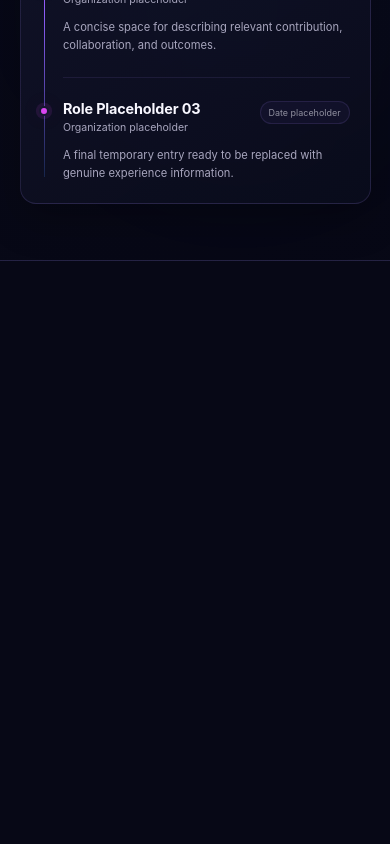
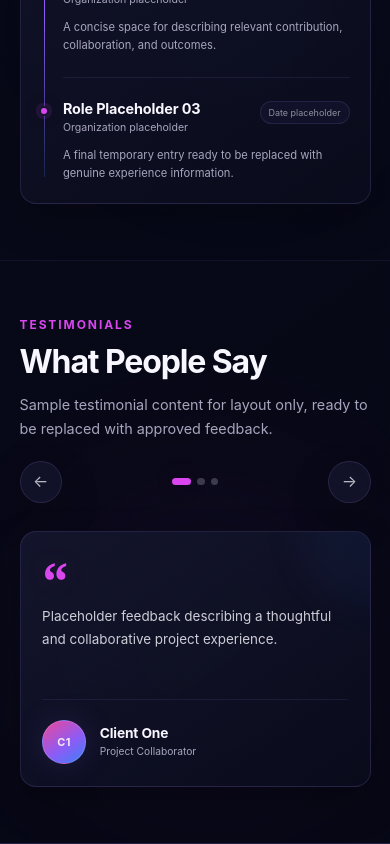
Before and after one commit to RYDON002/Design-, a React (Vite) app: page / in a window 390 px wide. Shown: the part 5275-6119 px from the top of the page. Before the commit the page ends 5536 px from the top, so only its background shows below. Built offline with nearby package versions, Linux system fonts and the light colour scheme.

Commit message:
feat: build responsive testimonials section

```diff
--- a/src/App.jsx
+++ b/src/App.jsx
@@ -5,6 +5,7 @@ import HeroSection from './sections/HeroSection'
 import ServicesSection from './sections/ServicesSection'
 import ProjectsSection from './sections/ProjectsSection'
 import StatsSkillsSection from './sections/StatsSkillsSection'
+import TestimonialsSection from './sections/TestimonialsSection'
 
 function App() {
   return (
@@ -20,6 +21,7 @@ function App() {
             <ServicesSection />
             <ProjectsSection />
             <StatsSkillsSection />
+            <TestimonialsSection />
           </div>
         </div>
       </main>
--- /dev/null
+++ b/src/components/TestimonialCard.jsx
@@ -0,0 +1,21 @@
+function TestimonialCard({ quote, name, role, initials }) {
+  return (
+    <article className="testimonial-card" role="listitem">
+      <span className="testimonial-quote-mark" aria-hidden="true">“</span>
+
+      <blockquote>
+        <p>{quote}</p>
+      </blockquote>
+
+      <footer className="testimonial-author">
+        <span className="testimonial-avatar" aria-hidden="true">{initials}</span>
+        <div>
+          <h3>{name}</h3>
+          <p>{role}</p>
+        </div>
+      </footer>
+    </article>
+  )
+}
+
+export default TestimonialCard
--- /dev/null
+++ b/src/sections/TestimonialsSection.jsx
@@ -0,0 +1,89 @@
+import { useState } from 'react'
+import SectionHeading from '../components/SectionHeading'
+import TestimonialCard from '../components/TestimonialCard'
+import '../styles/testimonials.css'
+
+const testimonials = [
+  {
+    quote: 'Placeholder feedback describing a thoughtful and collaborative project experience.',
+    name: 'Client One',
+    role: 'Project Collaborator',
+    initials: 'C1',
+  },
+  {
+    quote: 'This temporary quote can later be replaced with approved feedback from a real collaborator.',
+    name: 'Client Two',
+    role: 'Creative Collaborator',
+    initials: 'C2',
+  },
+  {
+    quote: 'Sample testimonial copy reserved for a future verified client or project reference.',
+    name: 'Client Three',
+    role: 'Development Collaborator',
+    initials: 'C3',
+  },
+]
+
+function TestimonialsSection() {
+  const [activeIndex, setActiveIndex] = useState(0)
+
+  const showPrevious = () => {
+    setActiveIndex((current) => (current - 1 + testimonials.length) % testimonials.length)
+  }
+
+  const showNext = () => {
+    setActiveIndex((current) => (current + 1) % testimonials.length)
+  }
+
+  const orderedTestimonials = testimonials.map((_, offset) => (
+    testimonials[(activeIndex + offset) % testimonials.length]
+  ))
+
+  return (
+    <section className="testimonials-section" aria-labelledby="testimonials-title">
+      <div className="testimonials-heading-row">
+        <SectionHeading
+          eyebrow="Testimonials"
+          title="What People Say"
+          description="Sample testimonial content for layout only, ready to be replaced with approved feedback."
+          titleId="testimonials-title"
+        />
+
+        <div className="testimonial-navigation" aria-label="Testimonial navigation">
+          <button type="button" onClick={showPrevious} aria-label="Show previous testimonial">
+            <span aria-hidden="true">←</span>
+          </button>
+
+          <div className="testimonial-dots" role="group" aria-label="Choose a testimonial">
+            {testimonials.map((testimonial, index) => (
+              <button
+                className={index === activeIndex ? 'is-active' : ''}
+                key={testimonial.name}
+                type="button"
+                onClick={() => setActiveIndex(index)}
+                aria-label={`Show ${testimonial.name} placeholder`}
+                aria-current={index === activeIndex ? 'true' : undefined}
+              />
+            ))}
+          </div>
+
+          <button type="button" onClick={showNext} aria-label="Show next testimonial">
+            <span aria-hidden="true">→</span>
+          </button>
+        </div>
+      </div>
+
+      <p className="sr-only" aria-live="polite" aria-atomic="true">
+        {`${testimonials[activeIndex].name} is the first visible placeholder testimonial.`}
+      </p>
+
+      <div className="testimonials-grid" id="testimonial-cards" role="list">
+        {orderedTestimonials.map((testimonial) => (
+          <TestimonialCard key={testimonial.name} {...testimonial} />
+        ))}
+      </div>
+    </section>
+  )
+}
+
+export default TestimonialsSection
--- /dev/null
+++ b/src/styles/testimonials.css
@@ -0,0 +1,248 @@
+.testimonials-section {
+  position: relative;
+  padding: var(--section-space) var(--desktop-gutter);
+  border-top: 1px solid rgb(167 139 250 / 8%);
+}
+
+.testimonials-section::before {
+  position: absolute;
+  z-index: 0;
+  bottom: 8%;
+  left: 12%;
+  width: 20rem;
+  height: 20rem;
+  border-radius: 50%;
+  background: rgb(217 70 239 / 4%);
+  content: '';
+  filter: blur(80px);
+  pointer-events: none;
+}
+
+.testimonials-heading-row,
+.testimonials-grid {
+  position: relative;
+  z-index: 1;
+}
+
+.testimonials-heading-row {
+  display: flex;
+  align-items: flex-end;
+  justify-content: space-between;
+  gap: 2rem;
+  margin-bottom: clamp(2rem, 4vw, 3rem);
+}
+
+.testimonials-heading-row .section-heading {
+  margin-bottom: 0;
+}
+
+.testimonial-navigation {
+  display: flex;
+  flex: 0 0 auto;
+  align-items: center;
+  gap: 0.75rem;
+}
+
+.testimonial-navigation > button {
+  display: grid;
+  width: 2.65rem;
+  height: 2.65rem;
+  padding: 0;
+  place-items: center;
+  border: var(--border-subtle);
+  border-radius: 50%;
+  color: rgb(248 247 255 / 72%);
+  background: rgb(21 23 47 / 72%);
+  box-shadow: var(--shadow-card);
+  transition: color 180ms ease, border-color 180ms ease, background-color 180ms ease, transform 180ms ease;
+}
+
+.testimonial-navigation > button span {
+  transition: transform 180ms ease;
+}
+
+.testimonial-navigation > button:hover {
+  border-color: rgb(217 70 239 / 35%);
+  color: var(--color-text-primary);
+  background: rgb(139 92 246 / 12%);
+}
+
+.testimonial-navigation > button:first-child:hover span,
+.testimonial-navigation > button:first-child:focus-visible span {
+  transform: translateX(-0.12rem);
+}
+
+.testimonial-navigation > button:last-child:hover span,
+.testimonial-navigation > button:last-child:focus-visible span {
+  transform: translateX(0.12rem);
+}
+
+.testimonial-dots {
+  display: flex;
+  align-items: center;
+  gap: 0.4rem;
+}
+
+.testimonial-dots button {
+  width: 0.45rem;
+  height: 0.45rem;
+  padding: 0;
+  border: 0;
+  border-radius: 999px;
+  background: rgb(167 165 189 / 32%);
+  transition: width 180ms ease, background-color 180ms ease, box-shadow 180ms ease;
+}
+
+.testimonial-dots button.is-active {
+  width: 1.2rem;
+  background: var(--color-magenta);
+  box-shadow: var(--glow-pink);
+}
+
+.testimonial-dots button:focus-visible {
+  outline-offset: 0.22rem;
+}
+
+.testimonials-grid {
+  display: grid;
+  grid-template-columns: repeat(3, minmax(0, 1fr));
+  gap: var(--grid-gap);
+}
+
+.testimonial-card {
+  position: relative;
+  display: flex;
+  min-width: 0;
+  min-height: 17rem;
+  overflow: hidden;
+  flex-direction: column;
+  padding: clamp(1.4rem, 2.4vw, 2rem);
+  border: var(--border-subtle);
+  border-radius: var(--radius-card);
+  background: linear-gradient(145deg, rgb(21 23 47 / 86%), rgb(10 12 28 / 94%));
+  box-shadow: var(--shadow-card);
+  transition: border-color 180ms ease, box-shadow 180ms ease, transform 180ms ease;
+}
+
+.testimonial-card::after {
+  position: absolute;
+  top: -4.5rem;
+  right: -4.5rem;
+  width: 9rem;
+  height: 9rem;
+  border-radius: 50%;
+  background: rgb(59 130 246 / 5%);
+  content: '';
+  filter: blur(18px);
+  pointer-events: none;
+}
+
+.testimonial-quote-mark {
+  display: block;
+  height: 2.4rem;
+  margin-bottom: 0.8rem;
+  color: var(--color-magenta);
+  font-family: Georgia, serif;
+  font-size: 3.4rem;
+  font-weight: 700;
+  line-height: 1;
+  text-shadow: var(--glow-pink);
+}
+
+.testimonial-card blockquote {
+  flex: 1;
+  margin: 0;
+}
+
+.testimonial-card blockquote p {
+  margin: 0;
+  color: rgb(248 247 255 / 82%);
+  font-size: clamp(0.84rem, 1vw, 0.95rem);
+  line-height: 1.75;
+}
+
+.testimonial-author {
+  display: flex;
+  align-items: center;
+  gap: 0.85rem;
+  margin-top: 1.75rem;
+  padding-top: 1.25rem;
+  border-top: 1px solid rgb(167 139 250 / 10%);
+}
+
+.testimonial-avatar {
+  display: grid;
+  width: 2.75rem;
+  height: 2.75rem;
+  flex: 0 0 auto;
+  place-items: center;
+  border: 1px solid rgb(255 255 255 / 14%);
+  border-radius: 50%;
+  color: rgb(255 255 255 / 88%);
+  background: linear-gradient(145deg, var(--color-pink), var(--color-purple) 58%, var(--color-blue));
+  box-shadow: var(--glow-purple);
+  font-size: 0.68rem;
+  font-weight: 750;
+  letter-spacing: 0.04em;
+}
+
+.testimonial-author h3 {
+  margin: 0 0 0.2rem;
+  font-size: 0.86rem;
+  letter-spacing: -0.01em;
+}
+
+.testimonial-author p {
+  margin: 0;
+  font-size: 0.64rem;
+  line-height: 1.4;
+}
+
+@media (hover: hover) and (pointer: fine) {
+  .testimonial-card:hover {
+    border-color: rgb(217 70 239 / 27%);
+    box-shadow: var(--shadow-card), var(--glow-purple);
+    transform: translateY(-0.2rem);
+  }
+}
+
+@media (max-width: 64rem) {
+  .testimonials-grid {
+    grid-template-columns: repeat(2, minmax(0, 1fr));
+  }
+
+  .testimonial-card:nth-child(n + 3) {
+    display: none;
+  }
+}
+
+@media (max-width: 47.999rem) {
+  .testimonials-section {
+    padding-inline: var(--page-padding-inline);
+  }
+
+  .testimonials-heading-row {
+    align-items: flex-start;
+    flex-direction: column;
+    gap: 1.25rem;
+    margin-bottom: 1.75rem;
+  }
+
+  .testimonial-navigation {
+    width: 100%;
+    justify-content: space-between;
+  }
+
+  .testimonials-grid {
+    grid-template-columns: 1fr;
+  }
+
+  .testimonial-card {
+    min-height: 16rem;
+    padding: 1.35rem;
+  }
+
+  .testimonial-card:nth-child(n + 2) {
+    display: none;
+  }
+}
```
